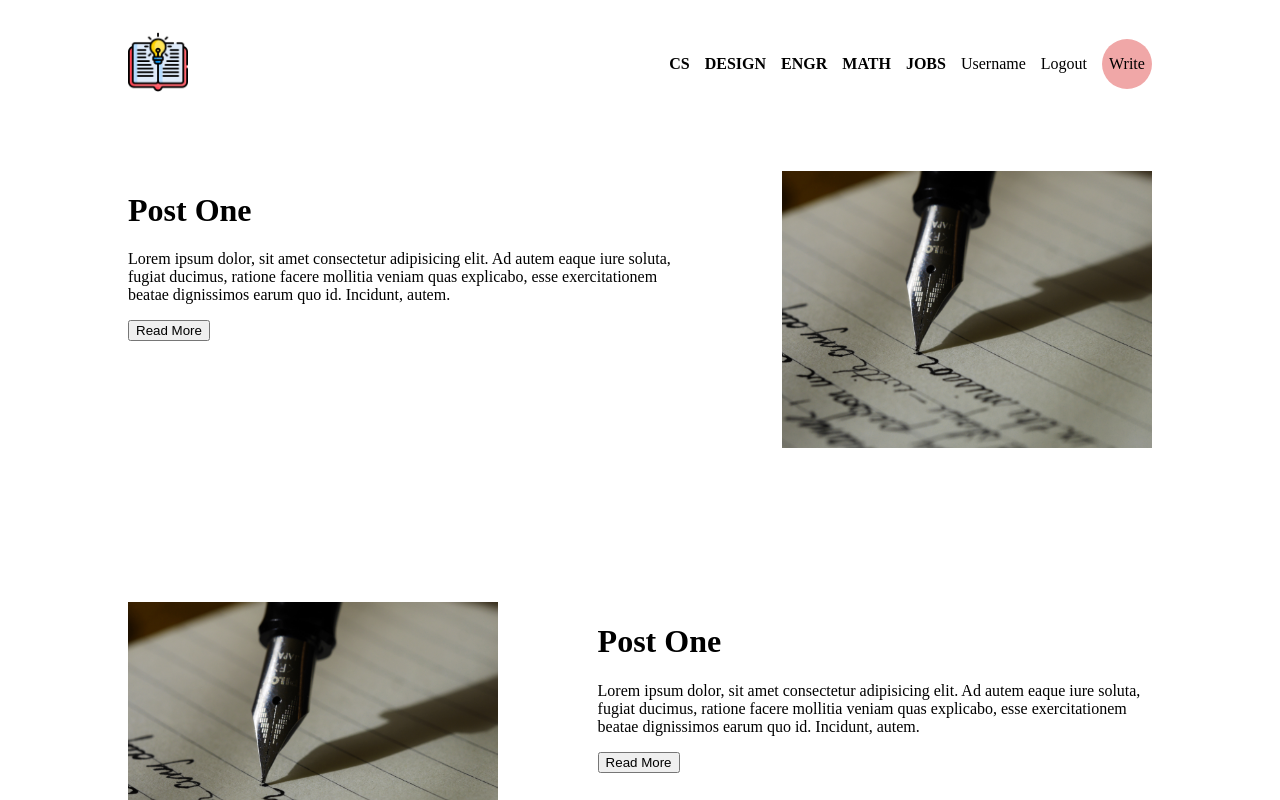
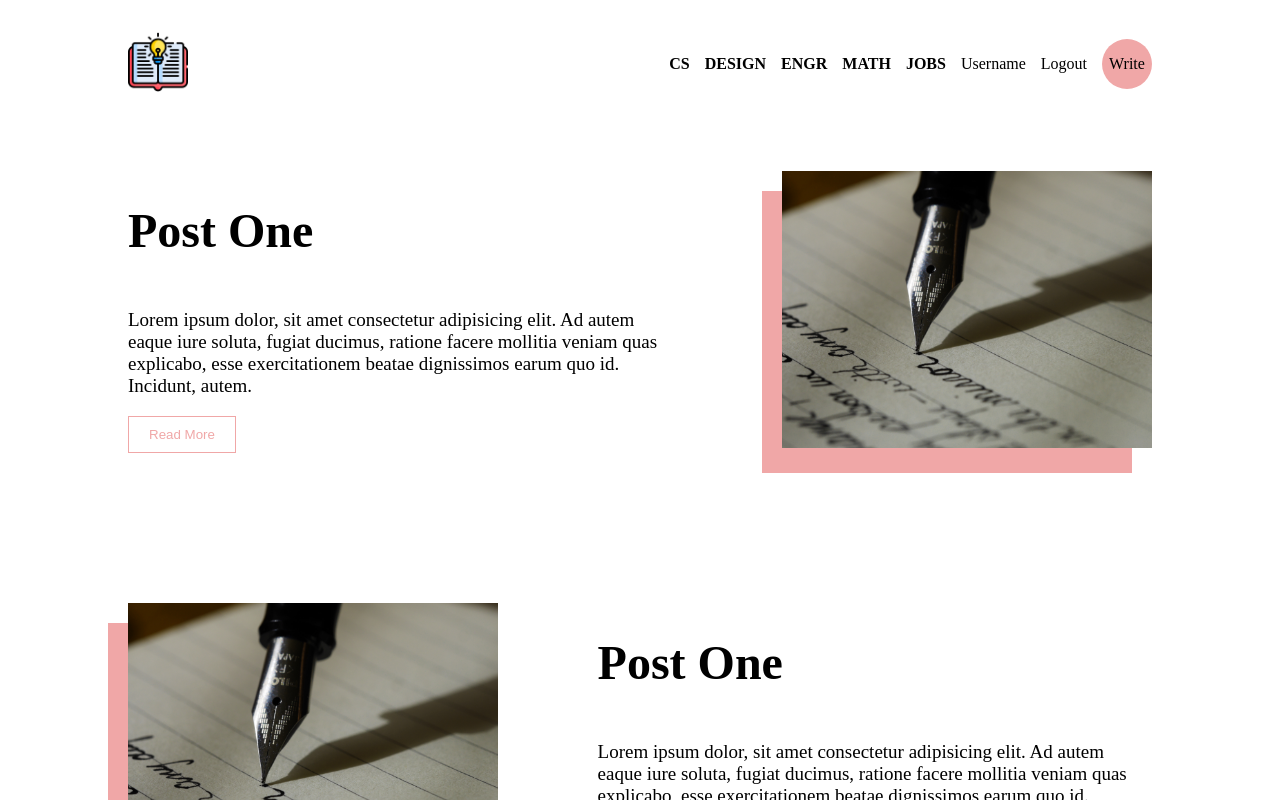
Before and after one commit to SutMa/StudentBlogApp, a React (Create React App) app in the folder client/: page / in a window 1280 px wide. Shown: the top 800 px of the page. Built offline with nearby package versions, Linux system fonts and the light colour scheme.

Commit message:
Finished HomePage Style

```diff
--- a/client/src/style.scss
+++ b/client/src/style.scss
@@ -143,7 +143,18 @@ $lightGreen: #b9e7e7;
 
           .img{
             flex:2;
+            position: relative;
 
+            &::after{
+              content: '';
+              width: 100%;
+              height: 100%;
+              background-color: rgb(240, 167, 167);
+              position: absolute;
+              top: 20px;
+              left: -20px;
+              z-index: -1;
+            }
             img{
               width: 100%;
               max-height: 400px;
@@ -153,6 +164,33 @@ $lightGreen: #b9e7e7;
 
           .content{
             flex:3;
+            display: flex;
+            flex-direction: column;
+            justify-content: space-between;
+
+            h1{
+              font-size: 48px;
+            }
+
+            p{
+              font-size: 19px;
+            }
+
+            button{
+              width: max-content;
+              padding: 10px 20px;
+              border: none;
+              cursor: pointer;
+              background-color: white;
+              border: 1px solid rgb(240, 167, 167);
+              color: rgb(240, 167, 167);
+
+              &:hover{
+                border: 1px solid white;
+                background-color: rgb(240, 167, 167);
+                color: black;
+              }
+            }
           }
         }
       }
```
